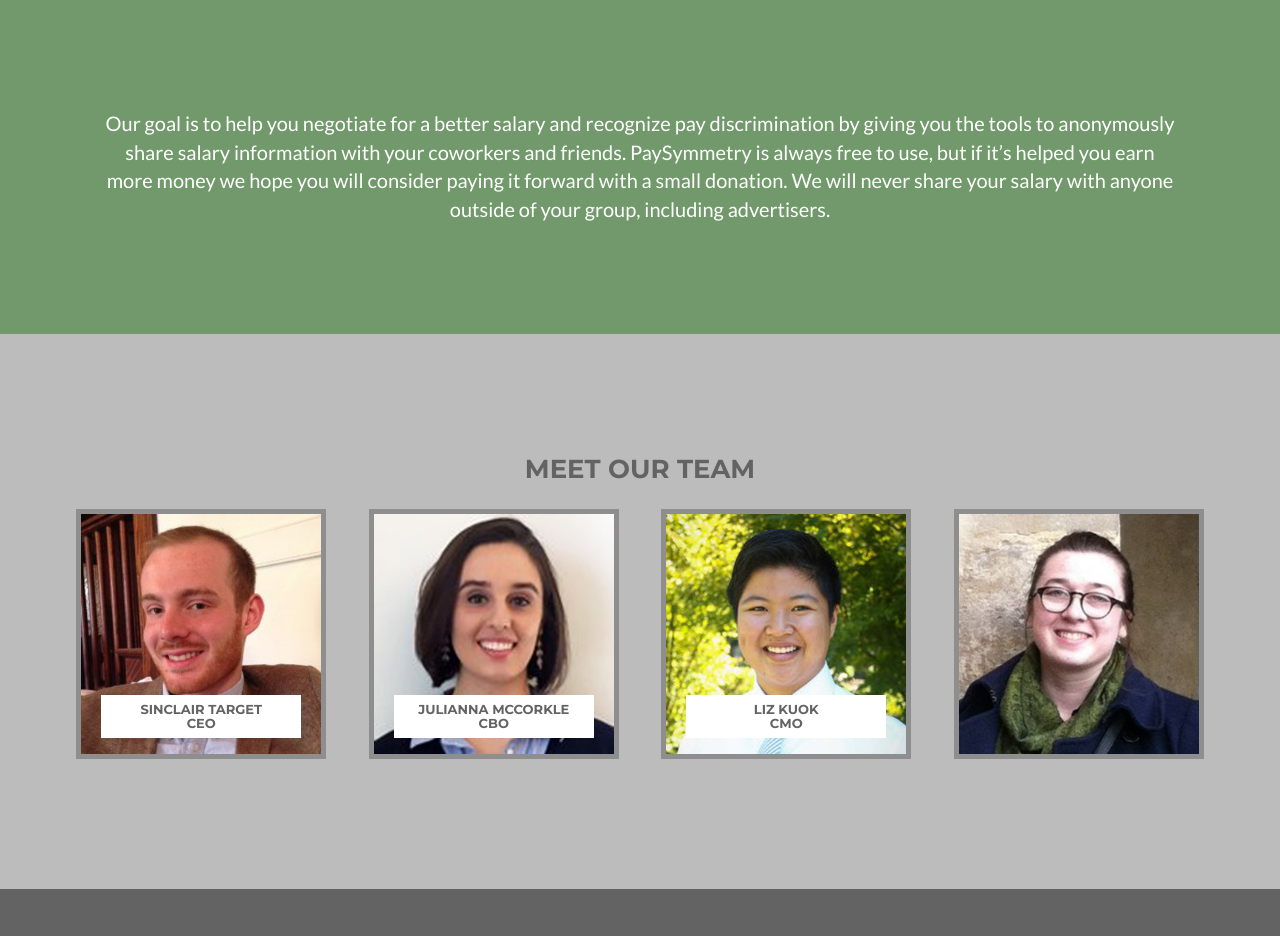
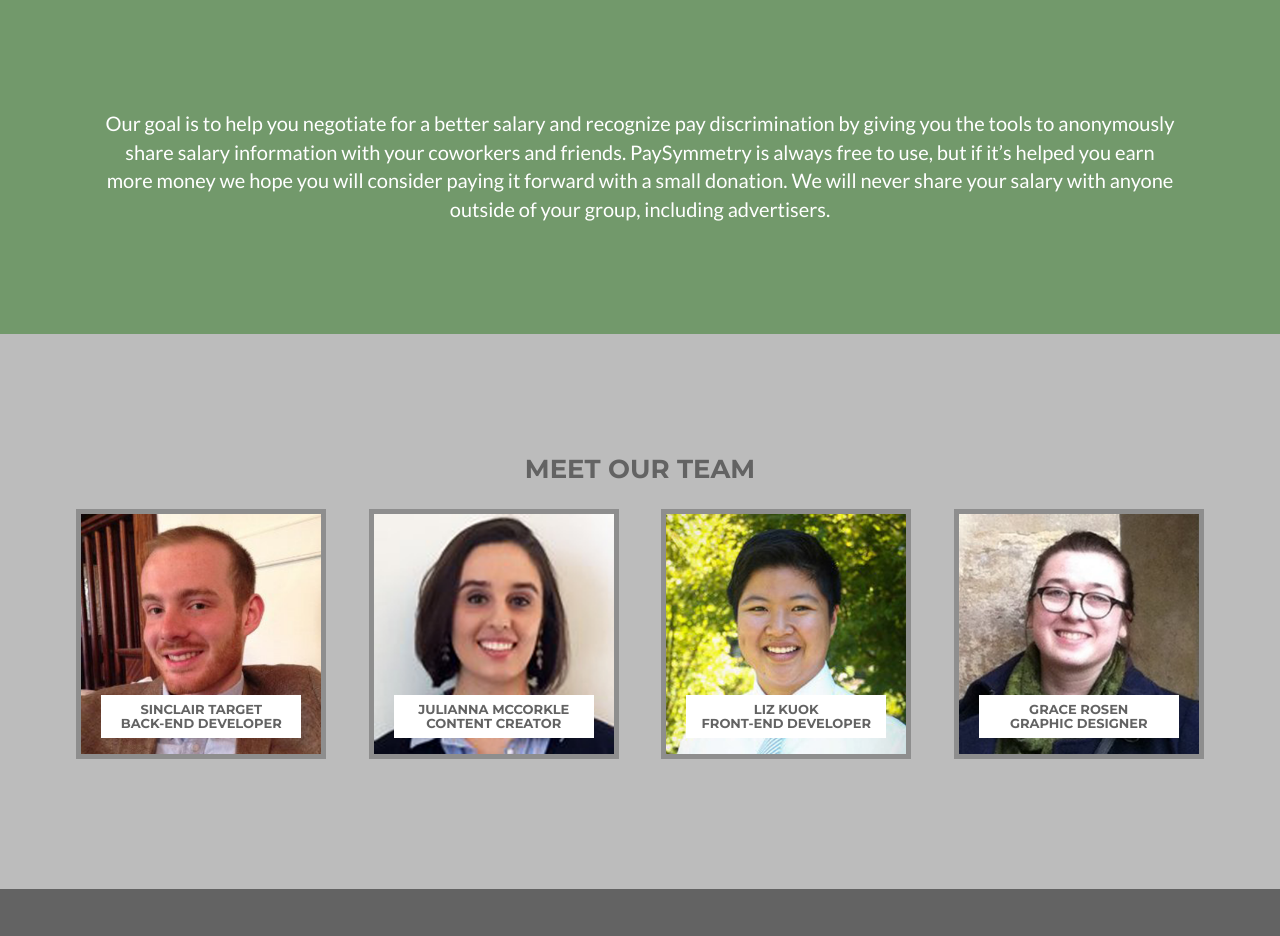
Before and after one commit to elliotkuok/paysymmetry-landing, a plain HTML site: page about.html in a window 1280 px wide. Shown: the part 91-1027 px from the top of the page. Drawn offline with nearby package versions, Linux system fonts and the light colour scheme.

Commit message:
Team update

```diff
--- a/about.html
+++ b/about.html
@@ -94,7 +94,7 @@
                         <div class="caption">
                             <div class="caption-content">
                                 <p class="text team-box vertical-align">Sinclair is our back-end developer and President. He co-founded PaySymmetry while working as a programmer for TwoDots, a mobile game for iOS and Android. Sinclair recently graduated from Columbia University and [fun fact]. </p>
-                                <h6 class="boxed"> Sinclair Target <br> CEO </h6>
+                                <h6 class="boxed"> Sinclair Target <br> Back-end Developer </h6>
                             </div>
                         </div>
                         <img src="img/facts/sinclair.png" class="img-responsive" alt="">
@@ -105,7 +105,7 @@
                         <div class="caption">
                             <div class="caption-content">
                                 <p class="text team-box vertical-align">Julianna is our Chief Benefit Officer and content creator. She co-founded PaySymmetry while working at a non-profit. She grew up in Falmouth, Massachusetts and recently graduated from Barnard College. [insert fun fact right here]</p>
-                                <h6 class="boxed"> Julianna McCorkle<br> CBO</h6>
+                                <h6 class="boxed"> Julianna McCorkle<br> Content Creator </h6>
                             </div>
                         </div>
                         <img src="img/facts/julianna.png" class="img-responsive" alt="">
@@ -116,7 +116,7 @@
                         <div class="caption">
                             <div class="caption-content">
                                 <p class="text team-box vertical-align">Liz is our front-end web developer and one-woman Marketing Team. She co-founded PaySymmetry while working on LGBTQ+ wellness issues at Apicha Community Health Center. Liz studied at Smith College and [insert fun fact here].</p>
-                                <h6 class="boxed"> Liz Kuok<br> CMO</h6>
+                                <h6 class="boxed"> Liz Kuok<br> Front-end Developer </h6>
                             </div>
                         </div>
                         <img src="img/facts/liz.png" class="img-responsive" alt="">
@@ -126,7 +126,8 @@
                     <div class="team-link" data-toggle="modal"  id="wrapper">
                         <div class="caption">
                             <div class="caption-content">
-                                <p class="text team-box vertical-align">Grace Rosen </p>
+                                <p class="text team-box vertical-align">"Lorem ipsum dolor sit amet, consectetur adipiscing elit, sed do eiusmod tempor incididunt ut labore et dolore magna aliqua. Ut enim ad minim veniam, quis nostrud exercitation ullamco laboris nisi ut aliquip ex ea commodo consequat. </p>
+                                <h6 class="boxed"> Grace Rosen<br> Graphic Designer </h6>
                             </div>
                         </div>
                         <img src="img/facts/grace.png" class="img-responsive" alt="">
```
